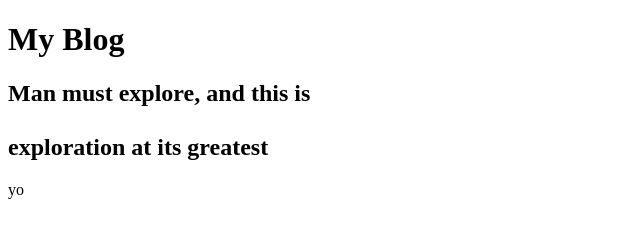
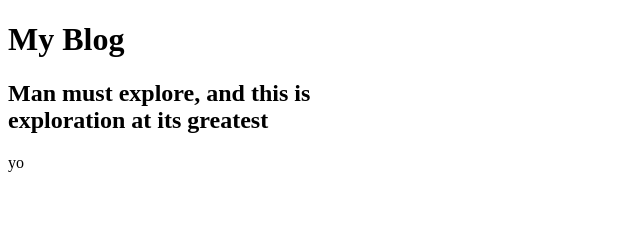
Before and after one commit to erica0126/erica0126.github.io, a plain HTML site: page hw1.html in a window 1280 px wide. Shown: the whole page, without its empty margins (0-640 px from the left). Drawn offline with Linux system fonts and the light colour scheme.

Commit message:
Add files via upload

```diff
--- a/hw1.html
+++ b/hw1.html
@@ -6,7 +6,7 @@
   <body>
     <h1>My Blog</h1>
     <div>
-      <h2>Man must explore, and this is<br /><br /> exploration at its greatest</h2>
+      <h2>Man must explore, and this is<br /> exploration at its greatest</h2>
     </div>
 
     <p>yo</p>
```
